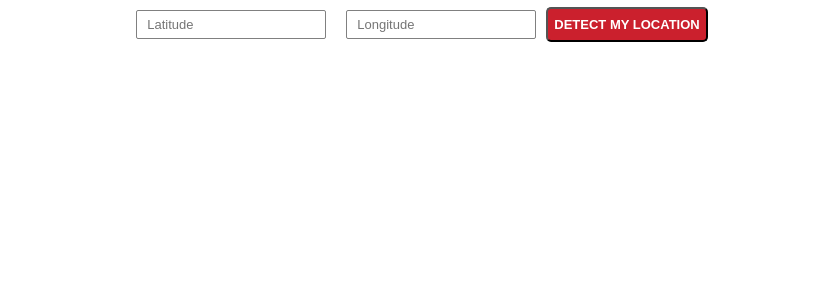
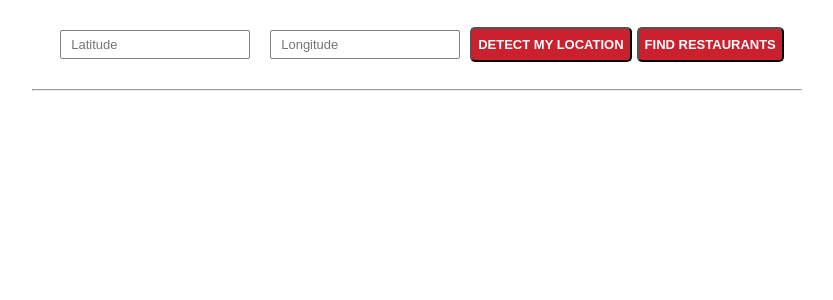
Before and after one commit to Rahul9046/zomato-api, a React (Create React App) app: page / in a window 1280 px wide. Shown: the top 300 px of the page, without its empty margins (223-1056 px from the left). Built offline with nearby package versions, Linux system fonts and the light colour scheme.

Commit message:
search button and differntiator done

```diff
--- a/src/location.css
+++ b/src/location.css
@@ -1,3 +1,7 @@
+.location-conatiner{
+    position: relative;
+    top: 20px;
+}
 .location-input{
     height: 25px;
     border: 1px solid grey;
@@ -16,4 +20,18 @@
     font-weight: bold;
     height: 35px;
     cursor: pointer;
+    margin-right: 5px;
 }
+.search-button{
+    background-color:#CB202D;
+    color: white;
+    border-radius: 5px;
+    font-size: 13px;
+    font-weight: bold;
+    height: 35px;
+    cursor: pointer;
+}
+.divider{
+    width: 60%;
+    margin-top: 20px;
+}
--- a/src/location.js
+++ b/src/location.js
@@ -2,7 +2,12 @@ import React, {Component} from 'react';
 import './location.css'
 
 class Location extends Component{
-    handleClick = ()=>{
+    state = {
+        latitude: undefined,
+        longitude: undefined,
+        restaurants: []
+    }
+    handleLocation = ()=>{
         if (navigator.geolocation){
             navigator.geolocation.getCurrentPosition(function(position){
                 let {latitude, longitude} = position.coords;
@@ -13,12 +18,18 @@ class Location extends Component{
             alert('Geolocation is not supported for your browser. Please enter the location manually');
         }
     }
+    handleRestaurantSearch = ()=>{
+
+    }
     render(){
         return (
             <div className="location-conatiner">
                 <input type="text" id="lat" className="location-input" placeholder="Latitude"/>
                 <input type="text" id="long" className="location-input" placeholder="Longitude"/>
-                <button onClick = {this.handleClick} className="findme-button">DETECT MY LOCATION</button>
+                <button onClick = {this.handleLocation} className="findme-button">DETECT MY LOCATION</button>
+                <button onClick = {this.handleRestaurantSearch} className="search-button">FIND RESTAURANTS</button>
+                <br/>
+                <hr className="divider"/>
             </div>
         );
     }
```
